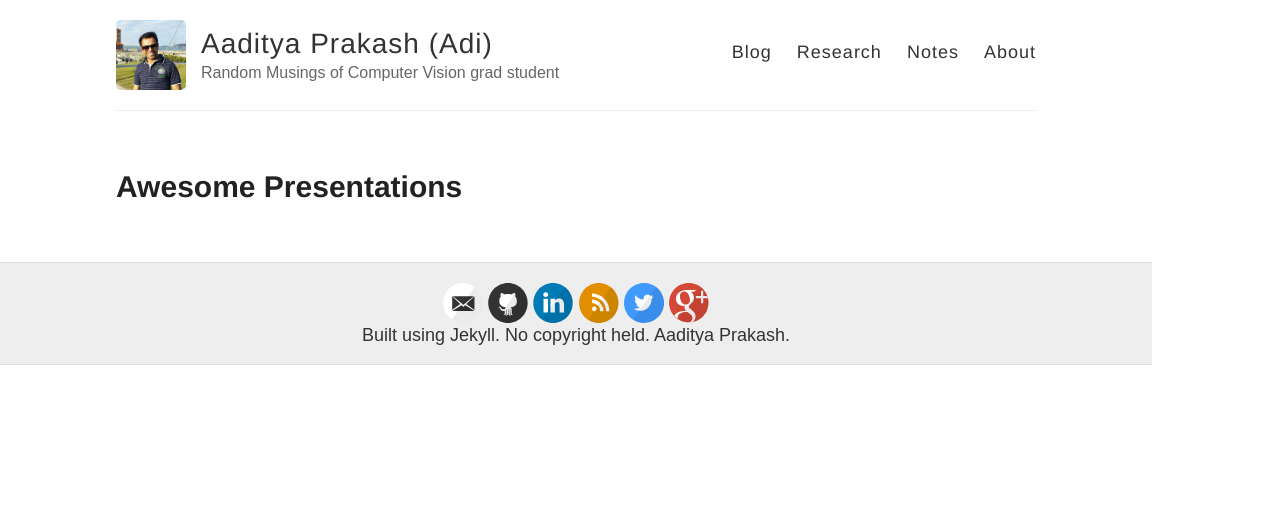
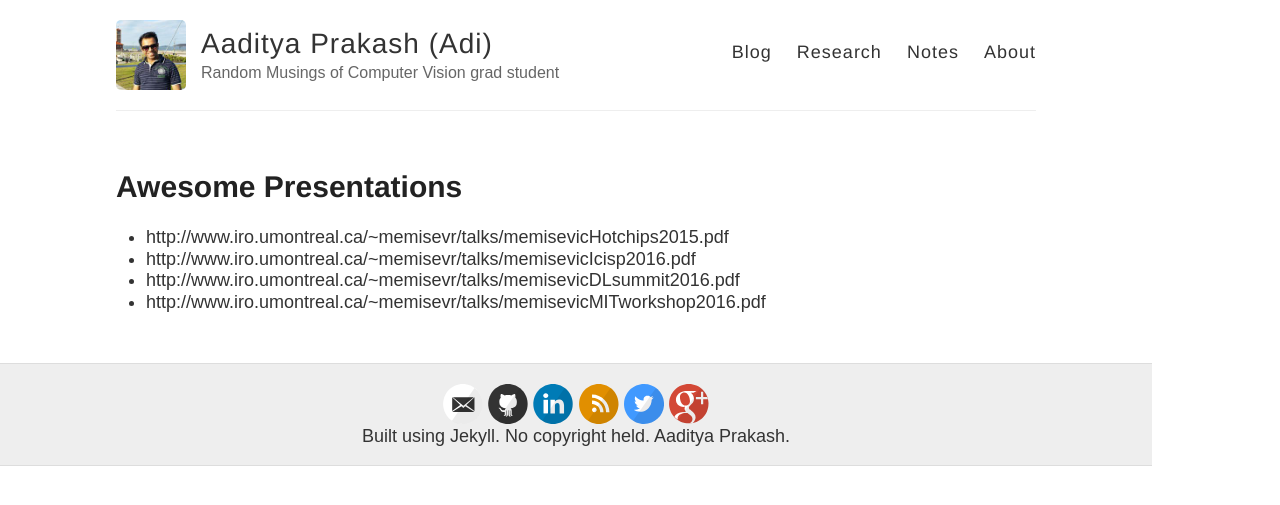
Before and after one commit to iamaaditya/iamaaditya.github.io, a Jekyll site: the page built from notes/deep_learning/awesome-presentations.md, in a window 1280 px wide. Shown: the top 505 px of the page. Built offline with Jekyll 4.4.1, drawn with Linux system fonts in a browser that asks for light colours; some web fonts are replaced; some of the changed lines change nothing that is shown.

Commit message:
Update from Forestry.io - notes/deep_learning/awesome-presentations.md

```diff
--- a/notes/deep_learning/awesome-presentations.md
+++ b/notes/deep_learning/awesome-presentations.md
@@ -1,5 +1,9 @@
 ---
 title: Awesome Presentations
-date: '2016-08-14 14:10:13'
+date: '2016-08-14 14:10:00'
 layout: page
 ---
+* http://www.iro.umontreal.ca/~memisevr/talks/memisevicHotchips2015.pdf
+* http://www.iro.umontreal.ca/~memisevr/talks/memisevicIcisp2016.pdf
+* http://www.iro.umontreal.ca/~memisevr/talks/memisevicDLsummit2016.pdf
+* http://www.iro.umontreal.ca/~memisevr/talks/memisevicMITworkshop2016.pdf
```
